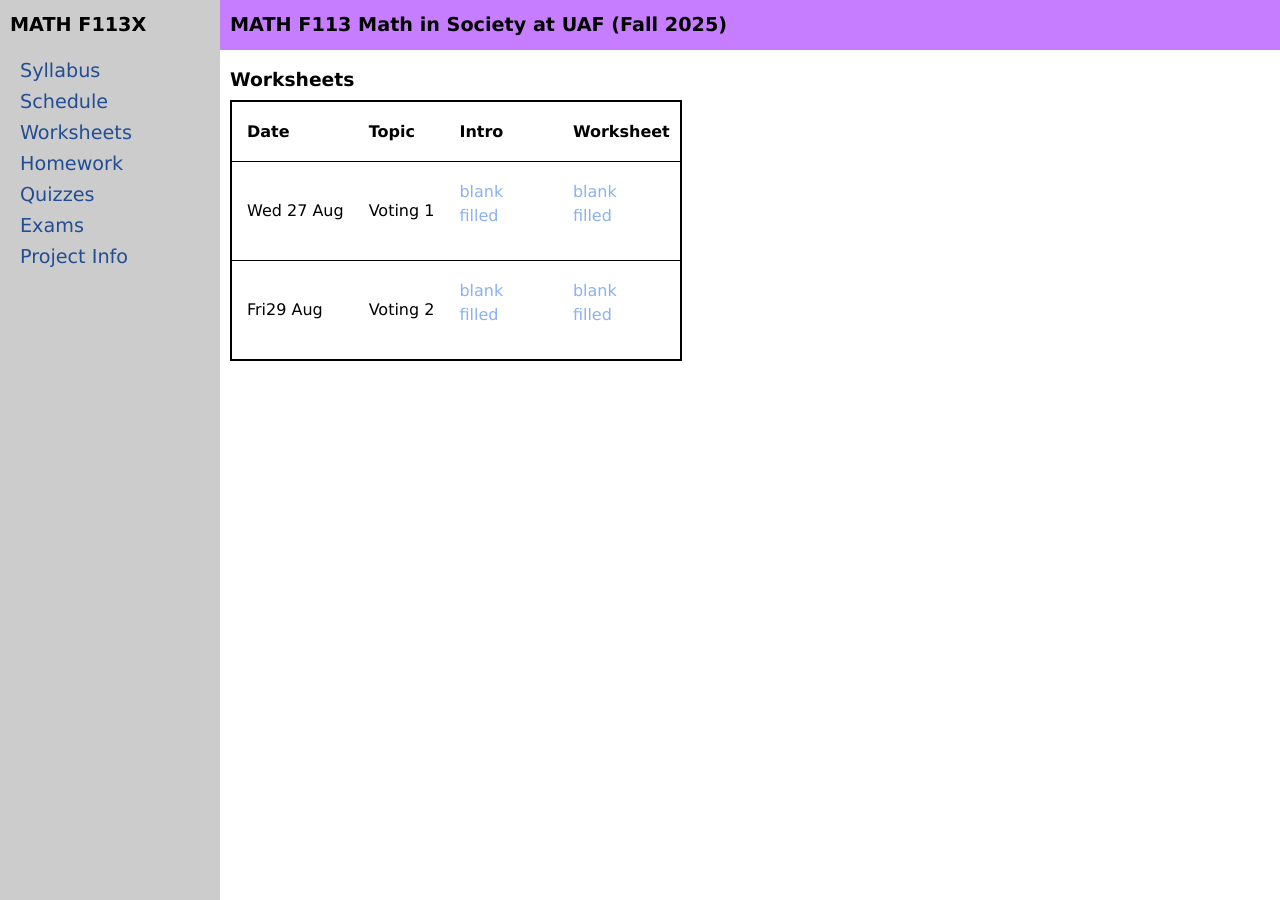
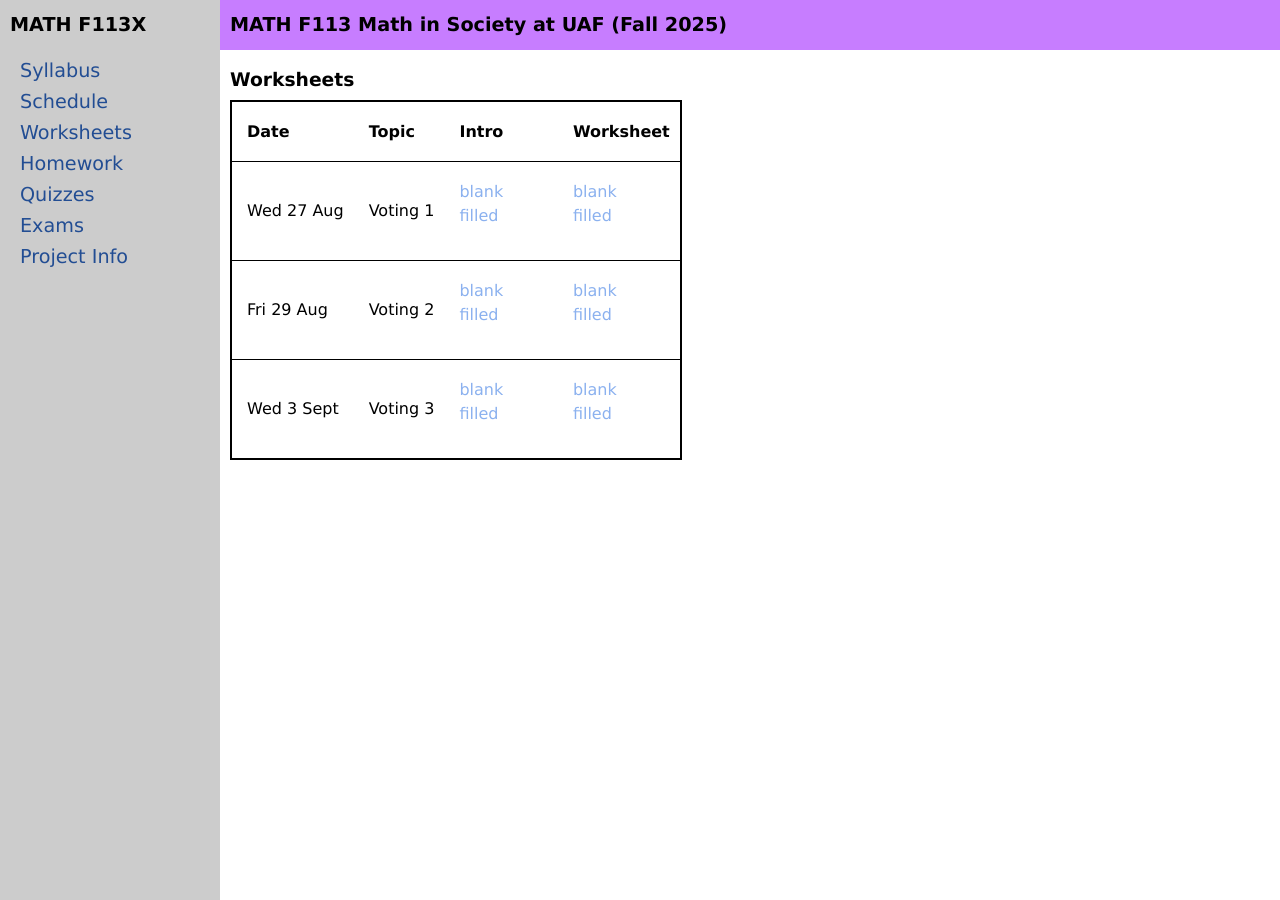
Before and after one commit to uaf-math/math113, a Jekyll site: the page built from worksheets.md, in a window 1280 px wide. Built offline with Jekyll 4.4.1, drawn with Linux system fonts in a browser that asks for light colours.

Commit message:
update worksheets data

```diff
--- a/_data/worksheetsF25.yml
+++ b/_data/worksheetsF25.yml
@@ -9,17 +9,17 @@ worksheets:
   blank: 1-votingActivity-Preference-Plurality-Condorcet-revised-1.pdf
   filled: 1-votingActivity-Preference-Plurality-Condorcet-revised-solutions.pdf
 - topic:  Voting 2
-  date: Fri29 Aug
+  date: Fri 29 Aug
   iblank: 113_voting_day2.pdf
   ifilled: 113_voting_day2-filled.pdf
   blank: 2-votingActivity2-IRV-revised.pdf
   filled: 2-votingActivity2-IRV-revised-solutions.pdf
-# - topic:  Voting 3
-#   date: Wed Jan 22
-#   iblank: M113S25LN_voting_day3.pdf
-#   ifilled: M113S25LN_voting_day3-s.pdf
-#   blank: 3-votingActivity3-BordaCopeland.pdf
-#   filled: 3-votingActivity3-BordaCopeland-solutions.pdf
+- topic:  Voting 3
+  date: Wed 3 Sept
+  iblank: voting_day3.pdf
+  ifilled: voting_day3-filled.pdf
+  blank: 3-votingActivity3-BordaCopeland.pdf
+  filled: 3-votingActivity3-BordaCopeland-solutions.pdf
 # - topic:  Voting 4
 #   date: Fri Jan 24
 #   iblank: M113S25LN_voting_day4.pdf
```
